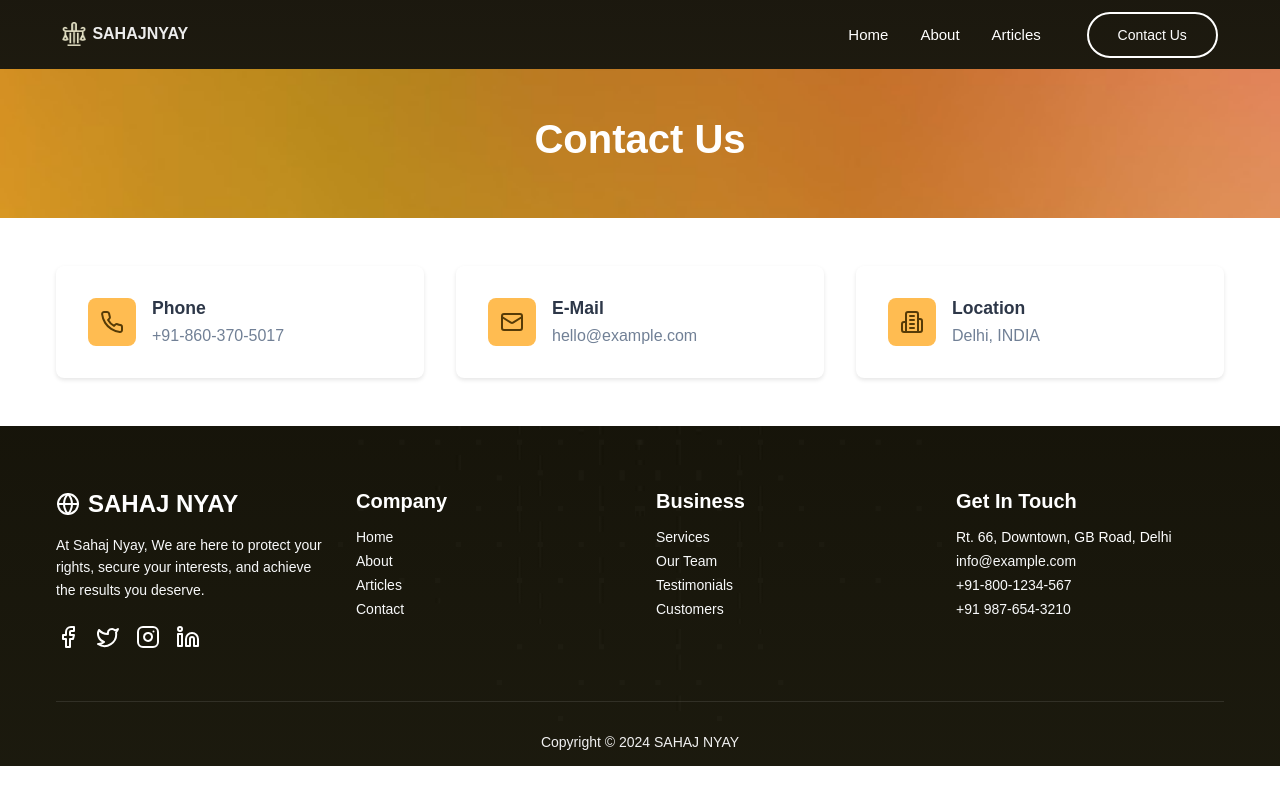
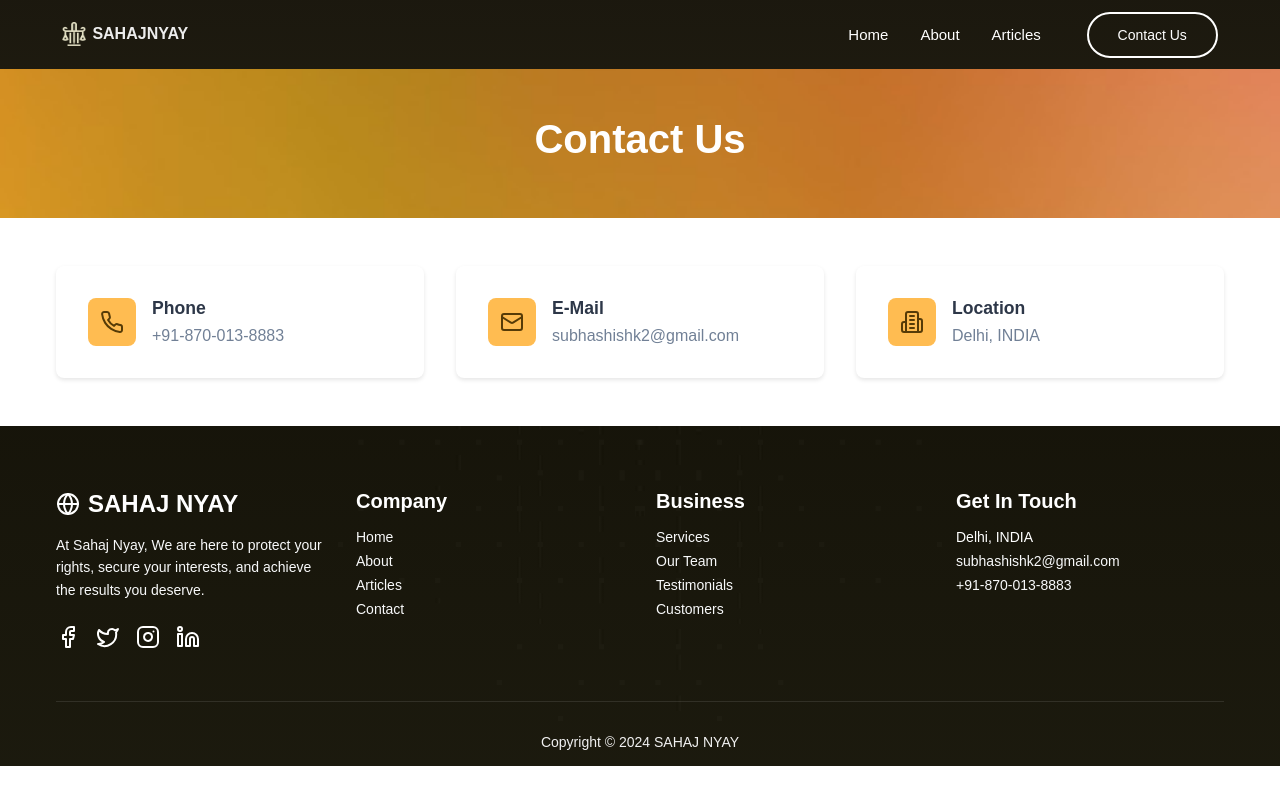
Before and after one commit to gautamkmahato/Law-firm, a Next.js app: page /contact in a window 1280 px wide. Built offline with nearby package versions, Linux system fonts and the light colour scheme.

Commit message:
new changes

```diff
--- a/app/components/Footer.jsx
+++ b/app/components/Footer.jsx
@@ -94,21 +94,16 @@ export default function Footer() {
             <h3 className={styles.heading}>Get In Touch</h3>
             <ul className={styles.list}>
               <li className={styles.listItem}>
-                Rt. 66, Downtown, GB Road, Delhi
+                Delhi, INDIA
               </li>
               <li className={styles.listItem}>
                 <Link href="info@example.com" className={styles.link}>
-                  info@example.com
+                  subhashishk2@gmail.com
                 </Link>
               </li>
               <li className={styles.listItem}>
                 <Link href="tel:+91-800-1234-567" className={styles.link}>
-                  +91-800-1234-567
-                </Link>
-              </li>
-              <li className={styles.listItem}>
-                <Link href="tel:+91 987-654-3210" className={styles.link}>
-                  +91 987-654-3210
+                  +91-870-013-8883
                 </Link>
               </li>
             </ul>
--- a/app/contact/page.js
+++ b/app/contact/page.js
@@ -17,7 +17,7 @@ export default function Contact() {
             </div>
             <div className={styles.content}>
               <h3>Phone</h3>
-              <p>+91-860-370-5017</p>
+              <p>+91-870-013-8883</p>
             </div>
           </div>
 
@@ -27,7 +27,7 @@ export default function Contact() {
             </div>
             <div className={styles.content}>
               <h3>E-Mail</h3>
-              <p>hello@example.com</p>
+              <p>subhashishk2@gmail.com</p>
             </div>
           </div>
 
--- a/app/team/page.js
+++ b/app/team/page.js
@@ -23,13 +23,13 @@ export default function BioSection() {
         </p>
         <p className={styles.location}>
           <MapPin className={styles.icon} />
-          Bhopal, INDIA
+          Bhopal&sbquo; INDIA
         </p>
         <p className={styles.email}>
           <Mail className={styles.icon} />
           subhashishk2@gmail.com
         </p>
-        <p className={styles.bio}>
+        {/* <p className={styles.bio}>
             Subhashish Kumar&sbquo; the founder of Sahaj Nyay&sbquo; is a graduate of the National Law Institute University&sbquo;
             Bhopal&sbquo; one of India premier law schools. He is registered with the Bar Council of Delhi and the Bar
             Council of India and an active member of the Delhi High Court Bar Association.
@@ -44,7 +44,7 @@ export default function BioSection() {
             Subhashish approach combines innovation&sbquo; precision, and a deep-rooted belief in delivering
             results. He envisions a legal system that is transparent&sbquo; accessible&sbquo; and truly serves the people
             it represents. Simplifying Law&sbquo; Empowering Justice.
-        </p>
+        </p> */}
       </div>
     </div>
   );
```
